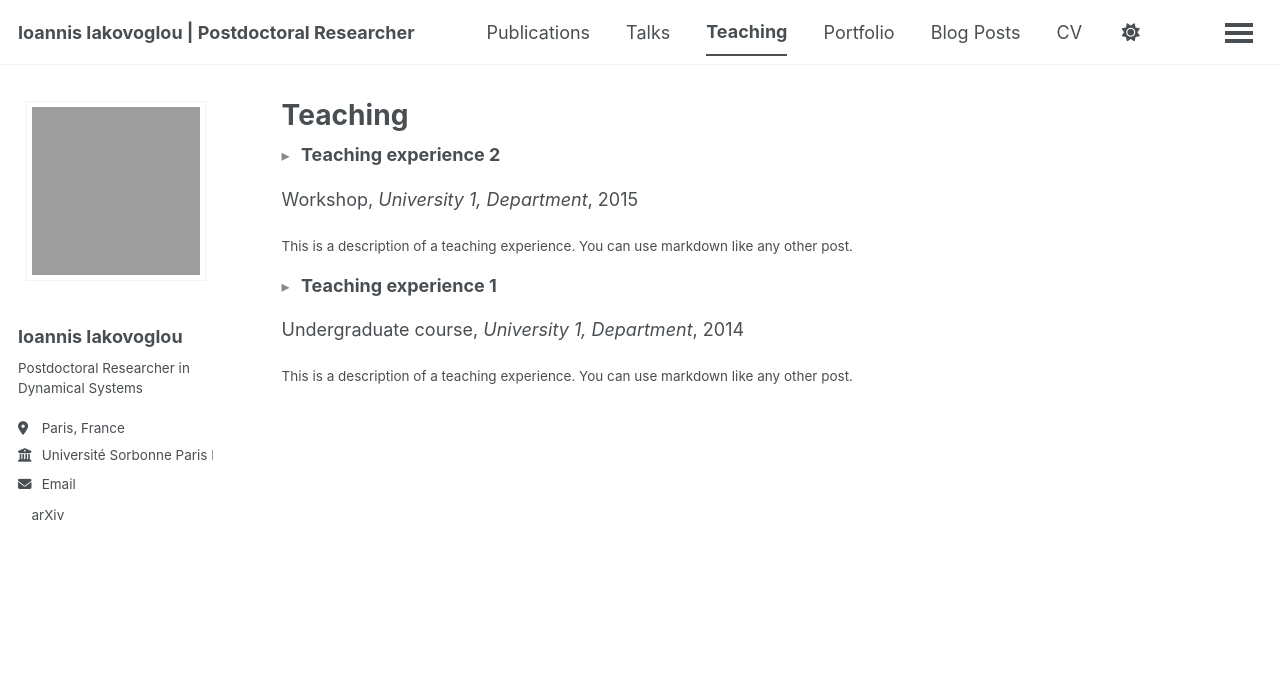
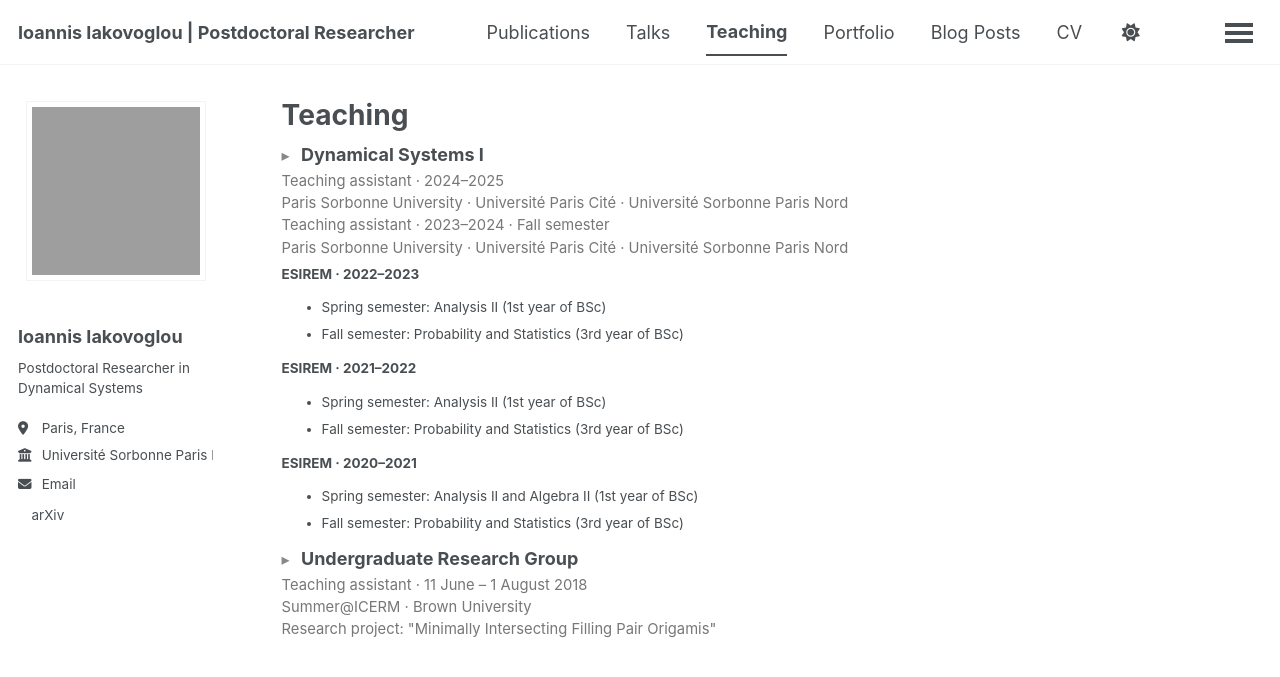
Before and after one commit to ioannisiakovoglou/ioannisiakovoglou.github.io, a Jekyll site: the page built from _pages/teaching.html, in a window 1280 px wide. Shown: the top 677 px of the page. Built offline with Jekyll 4.4.1, drawn with Linux system fonts in a browser that asks for light colours; a script bundle is joined from its source files by our own code; a style sheet for code colours, icons or effects is not loaded.

Commit message:
Update teaching.html

```diff
--- a/_pages/teaching.html
+++ b/_pages/teaching.html
@@ -5,8 +5,60 @@ permalink: /teaching/
 author_profile: true
 ---
 
-{% include base_path %}
+<div class="publication-entry">
 
-{% for post in site.teaching reversed %}
-  {% include archive-single.html %}
-{% endfor %}
+  <h2 class="archive__item-title">
+    <span class="publication-arrow" aria-hidden="true">▸</span>
+    Dynamical Systems I
+  </h2>
+
+  <p class="publication-venue">
+    Teaching assistant · 2024–2025
+  </p>
+  <p class="publication-venue">
+    Paris Sorbonne University · Université Paris Cité · Université Sorbonne Paris Nord
+  </p>
+
+  <p class="publication-venue">
+    Teaching assistant · 2023–2024 · Fall semester
+  </p>
+  <p class="publication-venue">
+    Paris Sorbonne University · Université Paris Cité · Université Sorbonne Paris Nord
+  </p>
+
+  <div class="archive__item-excerpt">
+    <strong>ESIREM · 2022–2023</strong>
+    <ul>
+      <li>Spring semester: Analysis II (1st year of BSc)</li>
+      <li>Fall semester: Probability and Statistics (3rd year of BSc)</li>
+    </ul>
+
+    <strong>ESIREM · 2021–2022</strong>
+    <ul>
+      <li>Spring semester: Analysis II (1st year of BSc)</li>
+      <li>Fall semester: Probability and Statistics (3rd year of BSc)</li>
+    </ul>
+
+    <strong>ESIREM · 2020–2021</strong>
+    <ul>
+      <li>Spring semester: Analysis II and Algebra II (1st year of BSc)</li>
+      <li>Fall semester: Probability and Statistics (3rd year of BSc)</li>
+    </ul>
+  </div>
+
+  <h2 class="archive__item-title">
+    <span class="publication-arrow" aria-hidden="true">▸</span>
+    Undergraduate Research Group
+  </h2>
+
+  <p class="publication-venue">
+    Teaching assistant · 11 June – 1 August 2018
+  </p>
+  <p class="publication-venue">
+    Summer@ICERM · Brown University
+  </p>
+  <p class="publication-venue">
+    Research project: "Minimally Intersecting Filling Pair Origamis"
+  </p>
+
+</div>
```
